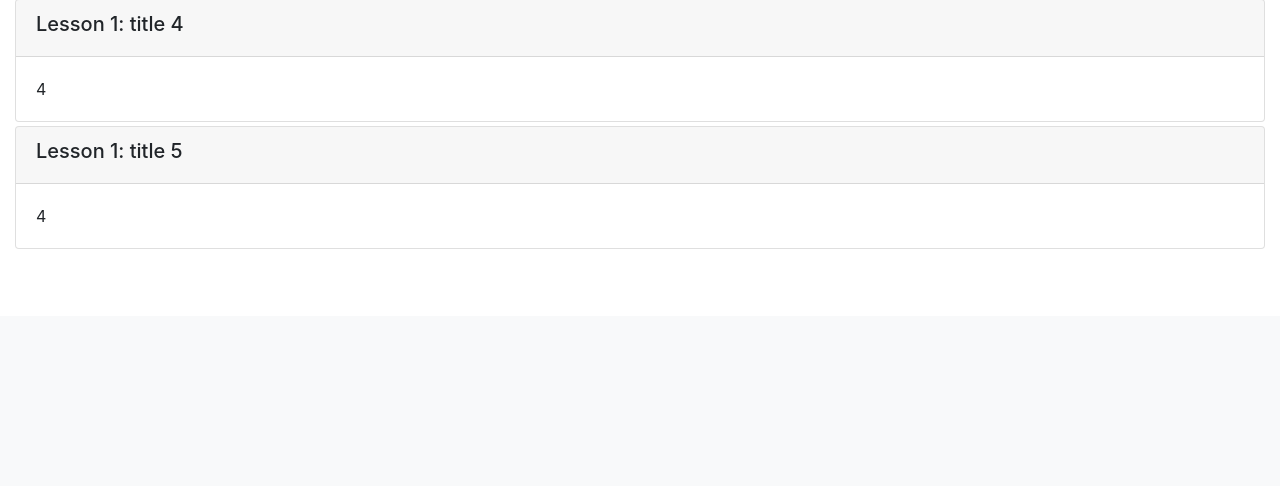
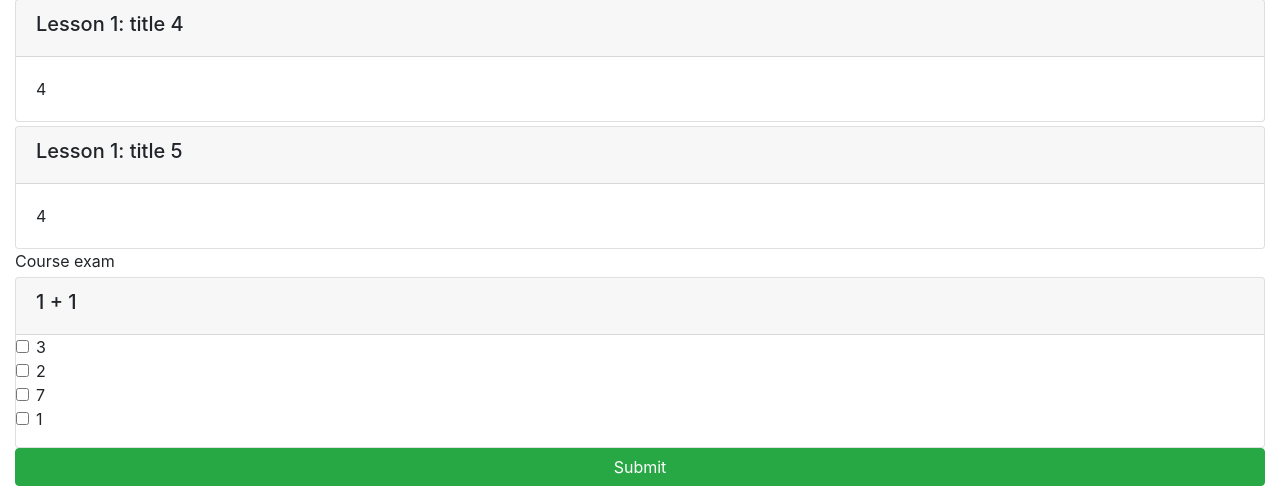
Before and after one commit to kdprojects/django-and-sql-final-project, a Django app: page /onlinecourse/1/ in a window 1280 px wide. Shown: the part 484-970 px from the top of the page. Before the commit the page ends 733 px from the top, so only its background shows below. Run offline with Django 3.2, Linux system fonts and the light colour scheme; data comes from the database, SQL or seed files in the repository; some libraries are stand-ins or nearby versions.

Commit message:
back to working

```diff
--- a/onlinecourse/models.py
+++ b/onlinecourse/models.py
@@ -102,7 +102,7 @@ class Enrollment(models.Model):
     # Has question content
     # Other fields and methods you would like to design
 class Question(models.Model):
-    lesson = models.ForeignKey(Course, on_delete=models.CASCADE)
+    course = models.ForeignKey(Course, on_delete=models.CASCADE)
     text = models.TextField("Question Text")
     grade = models.IntegerField("Point value of question")
 
@@ -133,5 +133,5 @@ class Choice(models.Model):
 # One choice could belong to multiple submissions
 class Submission(models.Model):
    enrollment = models.ForeignKey(Enrollment, on_delete=models.CASCADE)
-   chocies = models.ManyToManyField(Choice)
+   choices = models.ManyToManyField(Choice)
 #    Other fields and methods you would like to design
--- a/onlinecourse/templates/onlinecourse/course_detail_bootstrap.html
+++ b/onlinecourse/templates/onlinecourse/course_detail_bootstrap.html
@@ -57,13 +57,13 @@
 
 
             <!-- A collapse example here: -->
-            <div id="exam" class="collapse">
+            <div id="exam" >
                 <!-- Click to expand elements within the collapse div -->
                 Course exam
-                <form id="questionform" action="point to a submit view" method="post">
+                <form id="questionform" action="{% url 'onlinecourse:submit' course.id %}" method="post">
                     {% for question in course.question_set.all %}
                     <div class="card mt-1">
-                        <div class="card-header"><h5>{{ question.question_text}}</h5></div>
+                        <div class="card-header"><h5>{{ question.text}}</h5></div>
                         {% csrf_token %}
                         <div class="form-group">
                             {% for choice in question.choice_set.all %}
@@ -71,7 +71,7 @@
                                 <label class="form-check-label">
                                     <input type="checkbox" name="choice_{{choice.id}}"
                                            class="form-check-input" id="{{choice.id}}"
-                                           value="{{choice.id}}">{{ choice.choice_text }}
+                                           value="{{choice.id}}"> {{ choice.text }}
                                 </label>
                             </div>
                             {% endfor %}
--- a/onlinecourse/urls.py
+++ b/onlinecourse/urls.py
@@ -18,7 +18,7 @@ urlpatterns = [
     path('<int:course_id>/enroll/', views.enroll, name='enroll'),
 
     # <HINT> Create a route for submit view
-
+    path('<int:course_id>/submit/', views.submit, name='submit'),
     # <HINT> Create a route for show_exam_result view
-
+    path('course/<int:course_id>/submission/<int:submission_id>/result/', views.show_exam_result, name='show_exam_result'),
  ] + static(settings.MEDIA_URL, document_root=settings.MEDIA_ROOT)
--- a/onlinecourse/views.py
+++ b/onlinecourse/views.py
@@ -1,9 +1,9 @@
 from django.shortcuts import render
 from django.http import HttpResponseRedirect
 # <HINT> Import any new Models here
-from .models import Course, Enrollment
+from .models import Course, Enrollment, Question, Submission, Choice
 from django.contrib.auth.models import User
-from django.shortcuts import get_object_or_404, render, redirect
+from django.shortcuts import get_object_or_404, get_list_or_404, render, redirect
 from django.urls import reverse
 from django.views import generic
 from django.contrib.auth import login, logout, authenticate
@@ -110,18 +110,31 @@ def enroll(request, course_id):
          # Collect the selected choices from exam form
          # Add each selected choice object to the submission object
          # Redirect to show_exam_result with the submission id
-#def submit(request, course_id):
+def submit(request, course_id):
+    course = get_object_or_404(Course, pk=course_id)
+    user = request.user
+
+    enrollment = Enrollment.objects.get(user=user, course=course)
+    submission = Submission.objects.create(enrollment=enrollment)
+
+    choices = extract_answers(request)
+    for c in choices:
+        submission.choices.add(c)
+    submission.save()
+
+
+    return HttpResponseRedirect(reverse(viewname='onlinecourse:show_exam_result', args=(course.id, submission.id,)))
 
 
 # <HINT> A example method to collect the selected choices from the exam form from the request object
-#def extract_answers(request):
-#    submitted_anwsers = []
-#    for key in request.POST:
-#        if key.startswith('choice'):
-#            value = request.POST[key]
-#            choice_id = int(value)
-#            submitted_anwsers.append(choice_id)
-#    return submitted_anwsers
+def extract_answers(request):
+   submitted_anwsers = []
+   for key in request.POST:
+       if key.startswith('choice'):
+           value = request.POST[key]
+           choice_id = int(value)
+           submitted_anwsers.append(choice_id)
+   return submitted_anwsers
 
 
 # <HINT> Create an exam result view to check if learner passed exam and show their question results and result for each question,
@@ -130,4 +143,23 @@ def enroll(request, course_id):
         # Get the selected choice ids from the submission record
         # For each selected choice, check if it is a correct answer or not
         # Calculate the total score
-#def show_exam_result(request, course_id, submission_id):
+def show_exam_result(request, course_id, submission_id):
+    course = get_object_or_404(Course, pk=course_id)
+    submission = get_object_or_404(Submission, pk=submission_id)
+    user = request.user
+    selected_ids = []
+    score = 0
+    for s in submission.choices.all():
+        # c = get_object_or_404(Choice, pk=s
+        if s.is_correct == True:
+            score + s.question.grade
+            selected_ids.append(s)
+
+
+    context = {
+        'course': course,
+        'selected_ids': selected_ids,
+        'grade': score
+    }
+
+    return render(request, 'onlinecourse/exam_result_bootstrap.html', context=context)
```
Also changed, not shown: onlinecourse/templates/onlinecourse/exam_result_bootstrap.html (+11 -1 lines), db.sqlite3, onlinecourse/migrations/0003_auto_20230602_0342.py (added), onlinecourse/migrations/0004_auto_20230602_0345.py (added).
